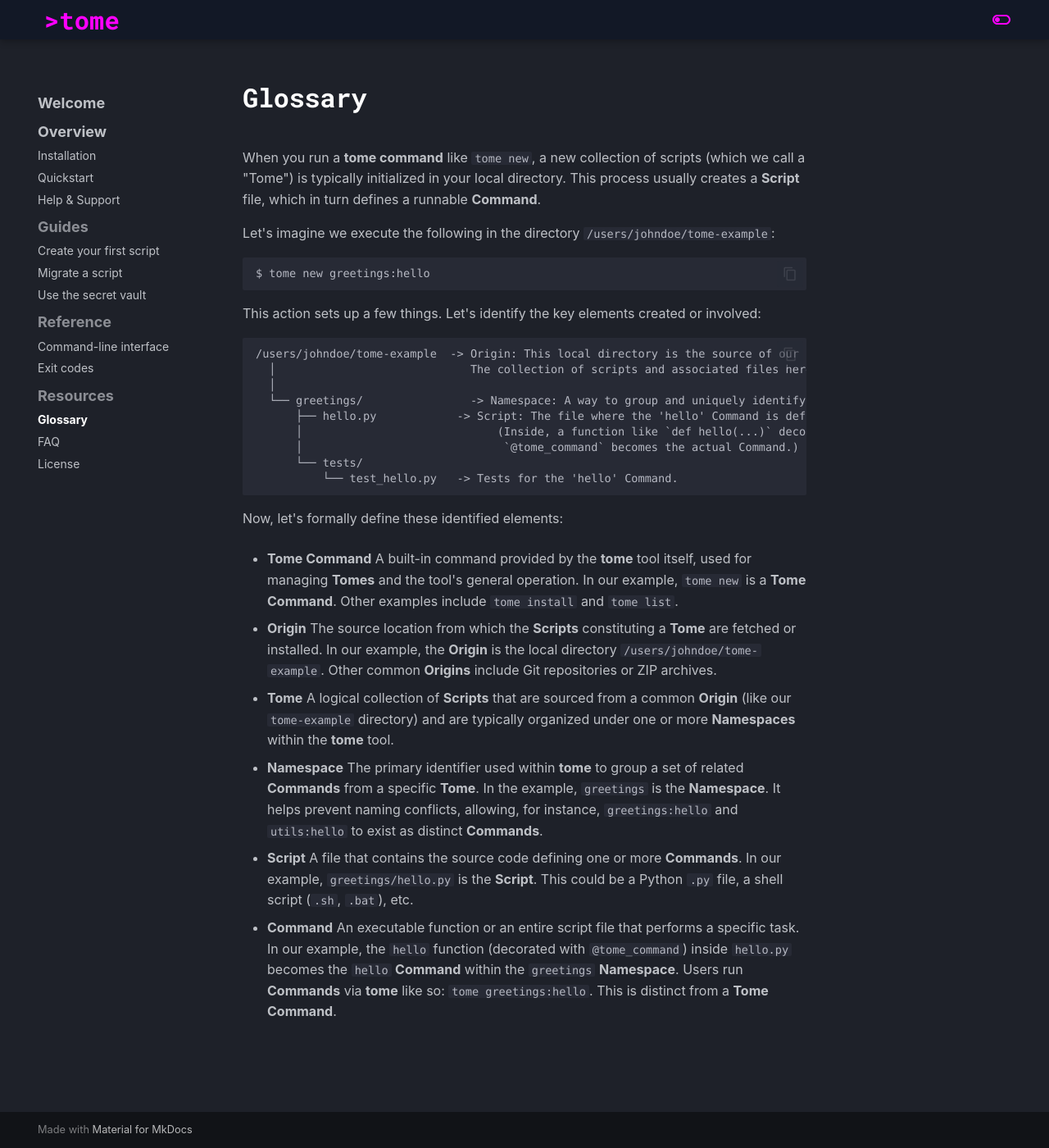
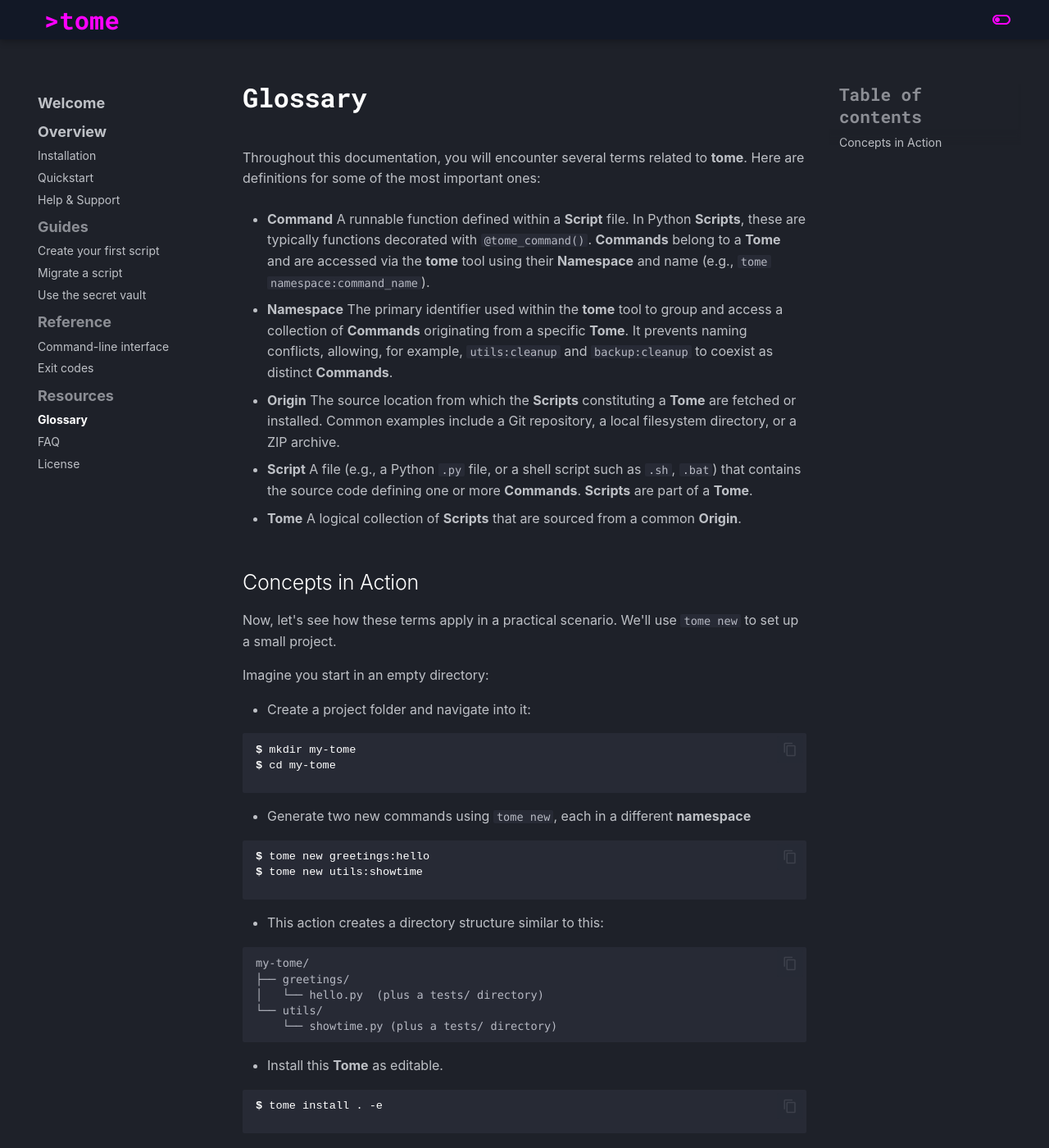
Before and after one commit to jfrog/tome, an MkDocs documentation site: the page built from docs/resources/glossary.md, in a window 1280 px wide and 1400 px high. Shown: the whole window at 82% size. Built offline with MkDocs 1.6.1 and Material for MkDocs 9.7.7, drawn with Linux system fonts in a browser that asks for light colours; the version menu is left out; some of the changed text lies outside the part shown.

Commit message:
finish glossary

````diff
--- a/docs/resources/glossary.md
+++ b/docs/resources/glossary.md
@@ -1,56 +1,77 @@
 # Glossary
 
-When you run a **tome command** like `tome new`, a new collection of scripts
-(which we call a "Tome") is typically initialized in your local directory. This
-process usually creates a **Script** file, which in turn defines a runnable
-**Command**.
+Throughout this documentation, you will encounter several terms related to
+**tome**. Here are definitions for some of the most important ones:
 
-Let's imagine we execute the following in the directory
-`/users/johndoe/tome-example`:
+-   **Command** A runnable function defined within a **Script** file. In Python
+    **Scripts**, these are typically functions decorated with `@tome_command()`.
+    **Commands** belong to a **Tome** and are accessed via the **tome** tool
+    using their **Namespace** and name (e.g., `tome namespace:command_name`).
 
-    $ tome new greetings:hello
 
-This action sets up a few things. Let's identify the key elements created or
-involved:
-
-    /users/johndoe/tome-example  -> Origin: This local directory is the source of our new collection.
-      │                             The collection of scripts and associated files here forms a Tome.
-      │
-      └── greetings/                -> Namespace: A way to group and uniquely identify commands.
-          ├── hello.py            -> Script: The file where the 'hello' Command is defined.
-          │                             (Inside, a function like `def hello(...)` decorated with
-          │                              `@tome_command` becomes the actual Command.)
-          └── tests/
-              └── test_hello.py   -> Tests for the 'hello' Command.
-
-Now, let's formally define these identified elements:
-
--   **Tome Command** A built-in command provided by the **tome** tool itself,
-    used for managing **Tomes** and the tool's general operation. In our
-    example, `tome new` is a **Tome Command**. Other examples include `tome
-    install` and `tome list`.
+-   **Namespace** The primary identifier used within the **tome** tool to group
+    and access a collection of **Commands** originating from a specific
+    **Tome**. It prevents naming conflicts, allowing, for example,
+    `utils:cleanup` and `backup:cleanup` to coexist as distinct **Commands**.
 
 -   **Origin** The source location from which the **Scripts** constituting a
-    **Tome** are fetched or installed. In our example, the **Origin** is the
-    local directory `/users/johndoe/tome-example`. Other common **Origins**
-    include Git repositories or ZIP archives.
+    **Tome** are fetched or installed. Common examples include a Git repository,
+    a local filesystem directory, or a ZIP archive.
+
+-   **Script** A file (e.g., a Python `.py` file, or a shell script such as
+    `.sh`, `.bat`) that contains the source code defining one or more
+    **Commands**. **Scripts** are part of a **Tome**.
 
 -   **Tome** A logical collection of **Scripts** that are sourced from a common
-    **Origin** (like our `tome-example` directory) and are typically organized
-    under one or more **Namespaces** within the **tome** tool.
+    **Origin**.
 
--   **Namespace** The primary identifier used within **tome** to group a set of
-    related **Commands** from a specific **Tome**. In the example, `greetings`
-    is the **Namespace**. It helps prevent naming conflicts, allowing, for
-    instance, `greetings:hello` and `utils:hello` to exist as distinct
-    **Commands**.
+## Concepts in Action
 
--   **Script** A file that contains the source code defining one or more
-    **Commands**. In our example, `greetings/hello.py` is the **Script**. This
-    could be a Python `.py` file, a shell script (`.sh`, `.bat`), etc.
+Now, let's see how these terms apply in a practical scenario. We'll use `tome
+new` to set up a small project.
 
--   **Command** An executable function or an entire script file that performs a
-    specific task. In our example, the `hello` function (decorated with
-    `@tome_command`) inside `hello.py` becomes the `hello` **Command** within
-    the `greetings` **Namespace**. Users run **Commands** via **tome** like so:
-    `tome greetings:hello`. This is distinct from a **Tome Command**.
+Imagine you start in an empty directory:
+
+- Create a project folder and navigate into it:
+
+```console
+$ mkdir my-tome
+$ cd my-tome
+```
+
+- Generate two new commands using `tome new`, each in a different **namespace**
+
+```console
+$ tome new greetings:hello
+$ tome new utils:showtime
+```
+
+- This action creates a directory structure similar to this:
+
+```
+my-tome/
+├── greetings/
+│   └── hello.py  (plus a tests/ directory)
+└── utils/
+    └── showtime.py (plus a tests/ directory)
+```
+
+- Install this **Tome** as editable.
+
+```console
+$ tome install . -e
+```
+
+Now, let's connect this setup to our glossary terms:
+
+* The `my-tome/` directory serves as the **Origin** for your scripts, it's their
+  source location.
+* This collection of all scripts and files within `my-tome/` that **tome** now
+  manages is a **Tome**.
+* The subdirectories `greetings/` and `utils/` function as **Namespaces**,
+  organizing your commands.
+* Files like `greetings/hello.py` and `utils/showtime.py` are the **Scripts**
+  where your command logic resides.
+* The actual runnable tasks defined within these **Scripts** (e.g., the `hello`
+  function in `hello.py`, exposed via `@tome_command`) become the **Commands**
+  you can execute (like `tome greetings:hello`).
````
